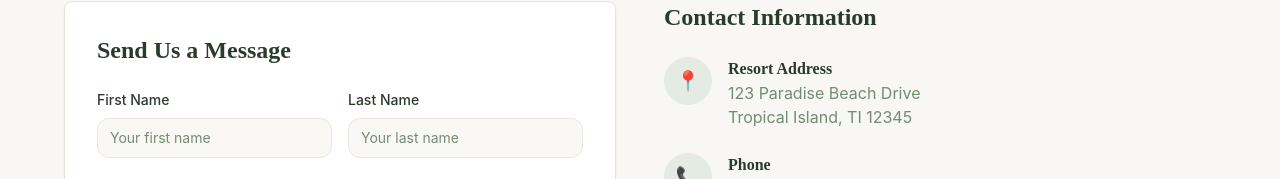
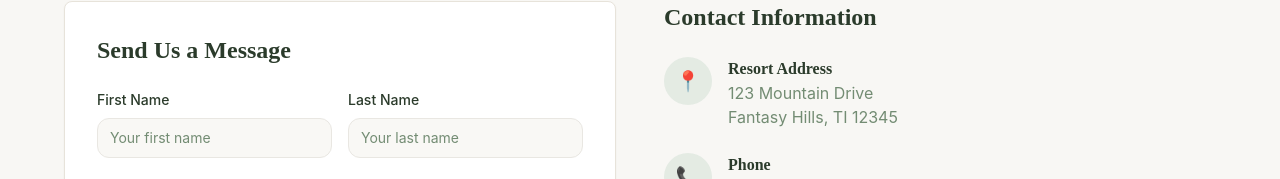
Before and after one commit to kasturic02/my-favorite-getaway, a React (Vite) app: page / in a window 1280 px wide. Shown: the part 3140-3319 px from the top of the page. Built offline with nearby package versions, Linux system fonts and the light colour scheme; the HTML template or start-up script is replaced by a standard one.

Commit message:
Update resort address

```diff
--- a/src/components/ContactSection.tsx
+++ b/src/components/ContactSection.tsx
@@ -172,7 +172,7 @@ const ContactSection = () => {
                   </div>
                   <div>
                     <h4 className="font-bold text-foreground">Resort Address</h4>
-                    <p className="text-muted-foreground">123 Paradise Beach Drive<br />Tropical Island, TI 12345</p>
+                    <p className="text-muted-foreground">123 Mountain Drive<br />Fantasy Hills, TI 12345</p>
                   </div>
                 </div>
 
```
